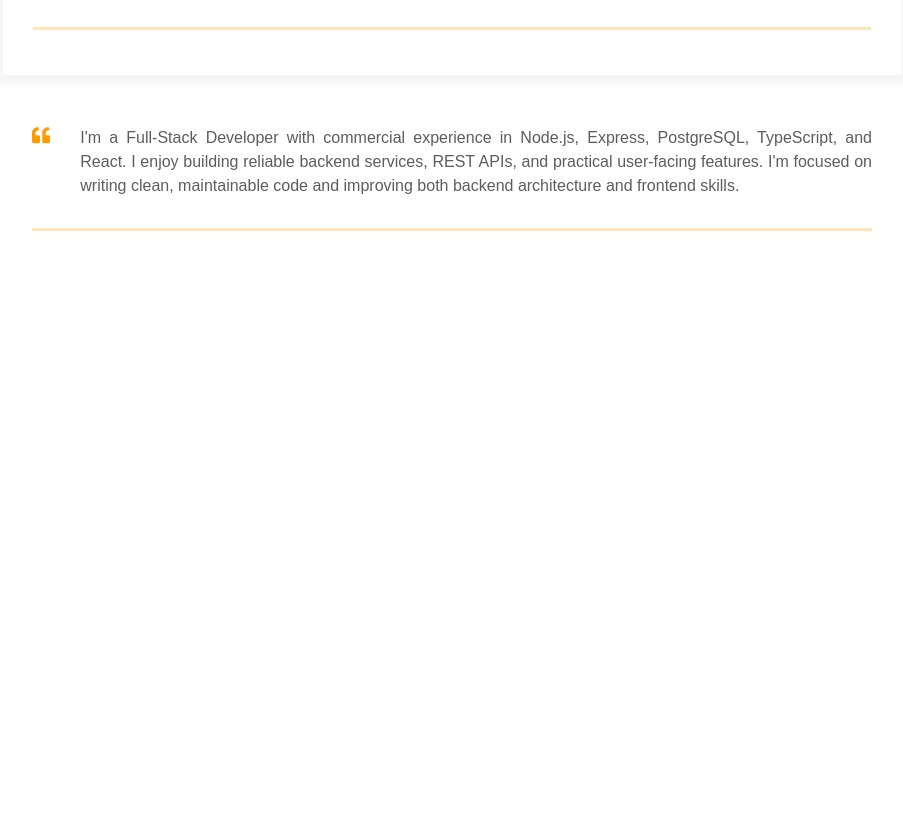
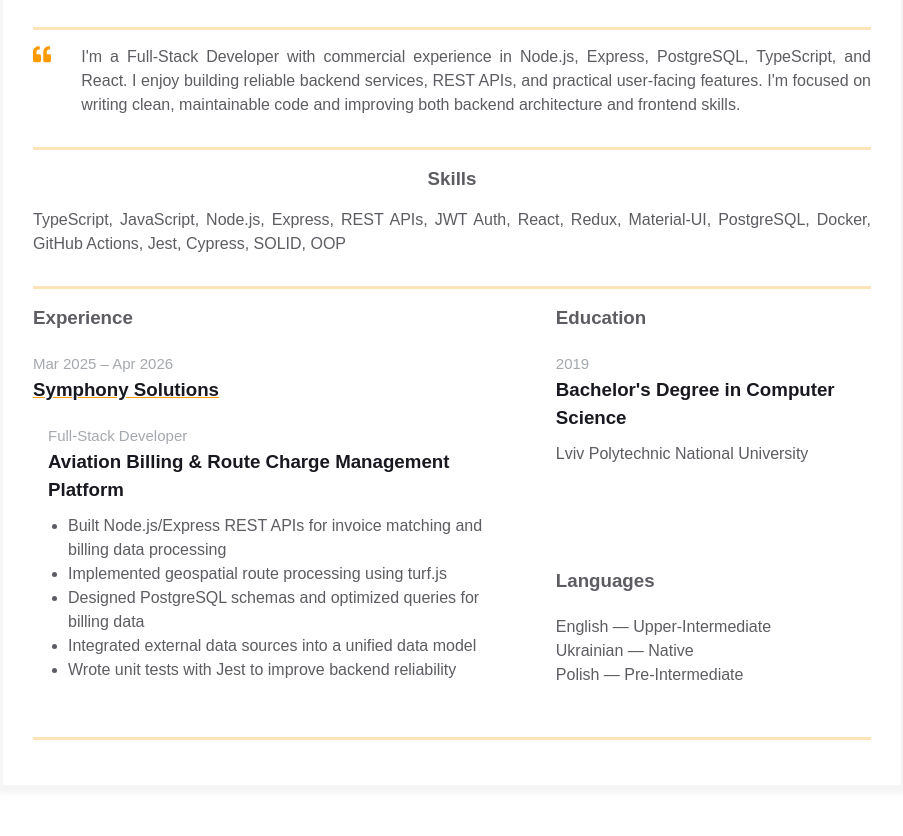
Before and after one commit to ivrzmvsk/homepage, a plain HTML site: page index.html in a window 1280 px wide. Shown: the part 305-1141 px from the top of the page, without its empty margins (188-1091 px from the left). Before the commit the page ends 800 px from the top, so only its background shows below. Drawn offline with Linux system fonts and the light colour scheme.

Commit message:
Added secondary resume content

```diff
--- a/index.html
+++ b/index.html
@@ -15,7 +15,7 @@
             <h3 class="contact-info__sub-header">Full-Stack Developer · Node.js / TypeScript / React</h3>
 
             <div class="contact_info_container fh">
-              <div class="contact-info__block">
+              <div class="contact-info__block contact-info__block--grow">
                 <a href="" class="contact-info__item">
                   <div class="contact-info__item-icon-wrapper">
                     <svg class="contact-info__item-icon" xmlns="http://www.w3.org/2000/svg" viewBox="0 0 384 512">
@@ -43,7 +43,7 @@
                 />
               </div>
 
-              <div class="contact-info__block">
+              <div class="contact-info__block contact-info__block--right">
                 <a href="https://github.com/ivrzmvsk" rel="author" class="contact-info__item">
                   <div class="contact-info__item-icon-wrapper">
                     <svg class="contact-info__item-icon" xmlns="http://www.w3.org/2000/svg" viewBox="0 0 496 512">
@@ -64,7 +64,6 @@
             </div>
           </div>
         </div>
-      </div>
         <div class="container">
           <div class="resume__block">
             <div class="intro">
@@ -79,6 +78,59 @@
             </div>
           </div>
         </div>
+        <div class="container">
+          <div class="resume__block">
+            <div class="skills">
+              <h3 class="skills__header">Skills</h3>
+              <p class="skills__text">
+                TypeScript, JavaScript, Node.js, Express, REST APIs, JWT Auth, React, Redux, Material-UI, PostgreSQL, Docker, GitHub Actions, Jest, Cypress, SOLID, OOP
+              </p>
+            </div>
+          </div>
+        </div>
+        <div class="container">
+          <div class="resume__block">
+            <div class="main-info fh">
+              <div class="experiences">
+                <h3 class="experiences__header">Experience</h3>
+                <div class="experiences__company">
+                  <div class="experiences__company-header">
+                    <span class="experiences__company-header-durability">Mar 2025 – Apr 2026</span>
+                    <h3 class="experiences__company-header-name">Symphony Solutions</h3>
+                  </div>
+                  <div class="experiences__company-project">
+                    <span class="experiences__company-project-role">Full-Stack Developer</span>
+                    <h3 class="experiences__company-project-name">Aviation Billing & Route Charge Management Platform</h3>
+                    <ul class="experiences__company-project-responsibilities">
+                      <li>Built Node.js/Express REST APIs for invoice matching and billing data processing</li>
+                      <li>Implemented geospatial route processing using turf.js</li>
+                      <li>Designed PostgreSQL schemas and optimized queries for billing data</li>
+                      <li>Integrated external data sources into a unified data model</li>
+                      <li>Wrote unit tests with Jest to improve backend reliability</li>
+                    </ul>
+                  </div>
+                </div>
+              </div>
+              <div class="additional-info fv">
+                <div class="additional-info__education">
+                  <h3 class="additional-info__education-header">Education</h3>
+                  <div class="additional-info__education-university">
+                    <span class="additional-info__education-university-durability">2019</span>
+                    <h3 class="additional-info__education-university-speciality">Bachelor's Degree in Computer Science</h3>
+                    <p class="additional-info__education-university-name">Lviv Polytechnic National University</p>
+                  </div>
+                </div>
+                <div class="additional-info__languages">
+                  <h3 class="additional-info__languages-header">Languages</h3>
+                  <p class="additional-info__languages-item">English — Upper-Intermediate</p>
+                  <p class="additional-info__languages-item">Ukrainian — Native</p>
+                  <p class="additional-info__languages-item">Polish — Pre-Intermediate</p>
+                </div>
+              </div>
+            </div>
+          </div>
+        </div>
+      </div>
     </main>
   </body>
 </html>
--- a/styles.css
+++ b/styles.css
@@ -96,6 +96,15 @@
 
 .contact-info__block--center {
   justify-content: center;
+}
+
+.contact-info__block--grow {
+  flex: 1;
+}
+
+.contact-info__block--right {
+  flex: 1;
+  align-items: flex-end;
 }
 
 .contact-info__item {
```
Lines whose indentation alone changed are shown as unchanged.
